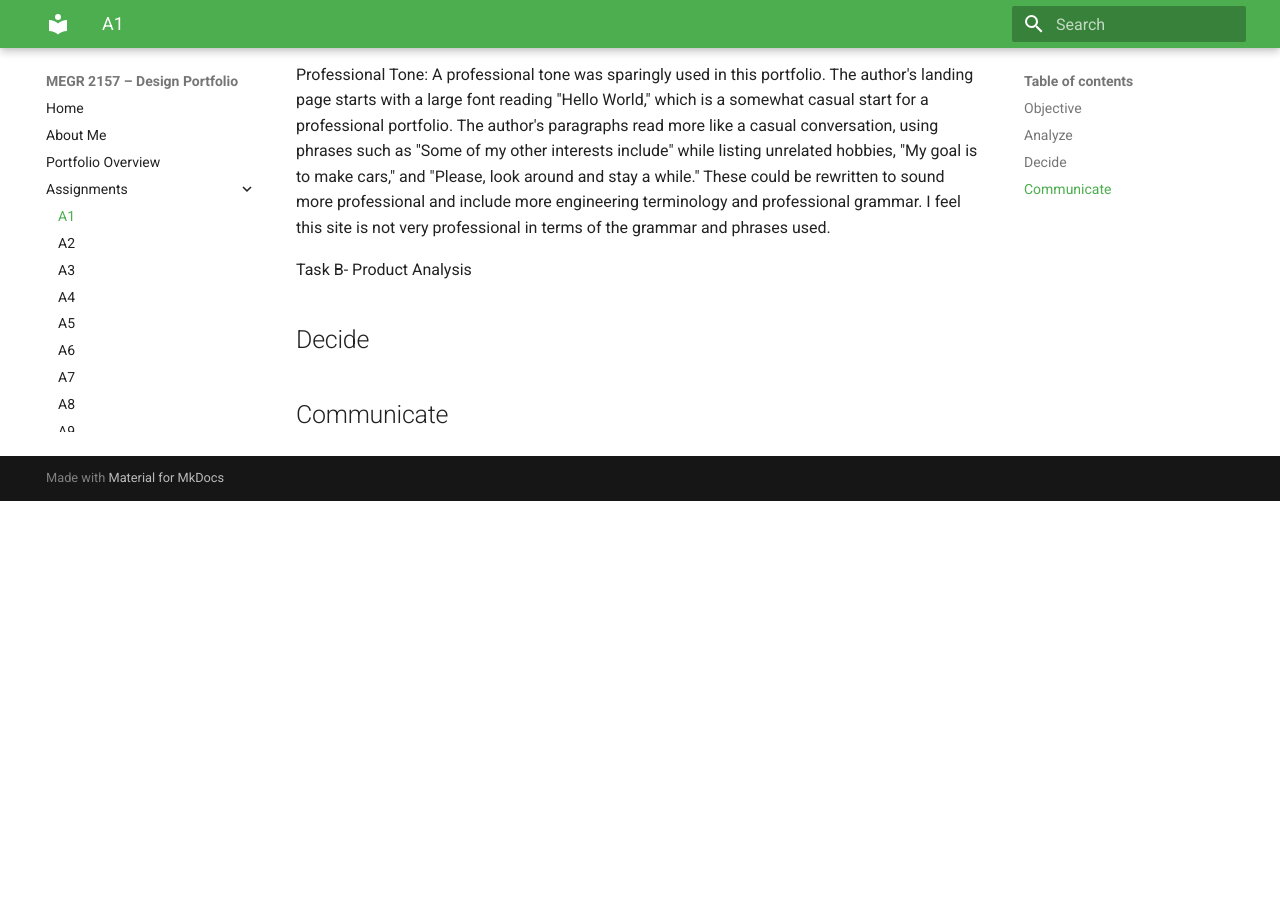
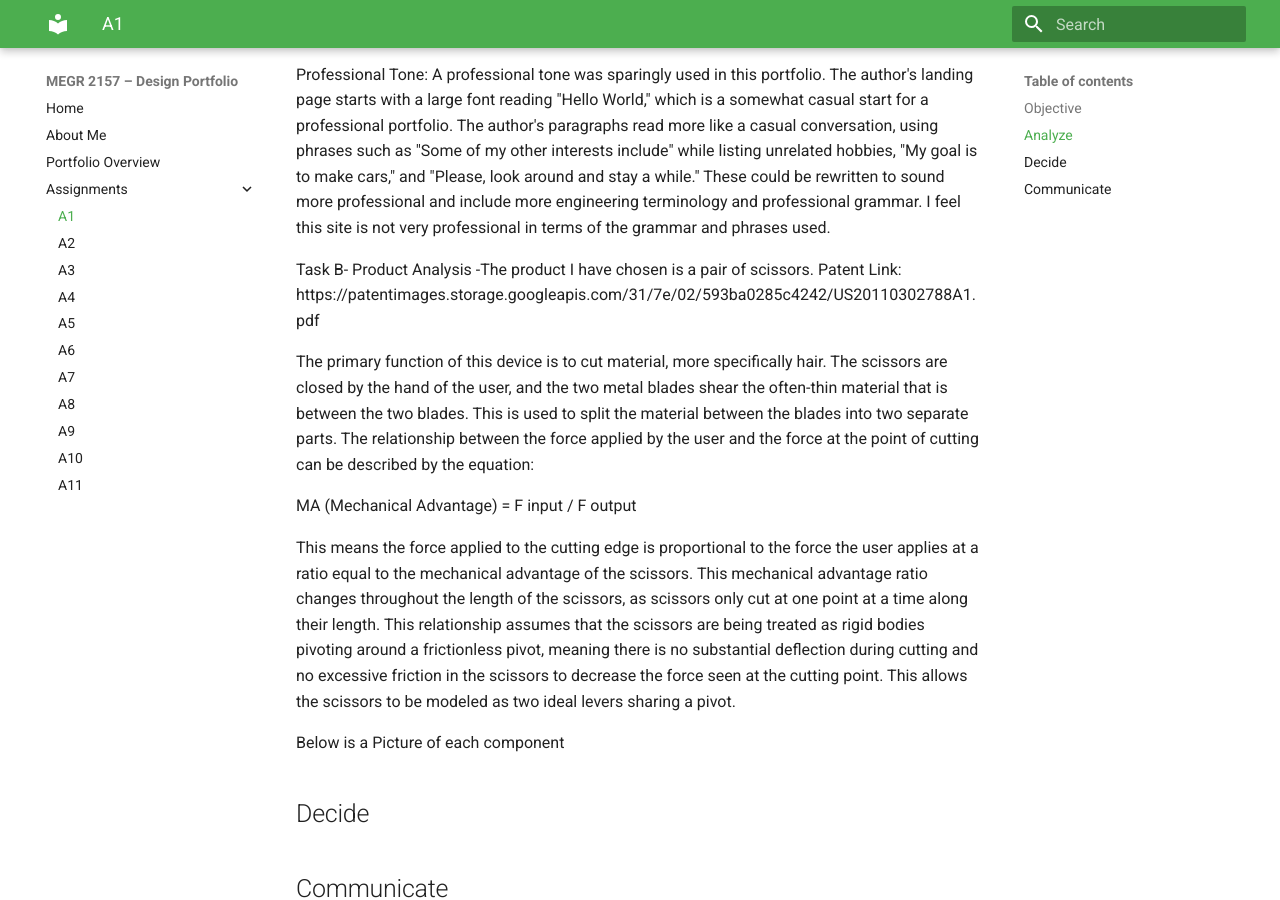
Before and after one commit to JacBinon/SOHPMORE-DESIGN, an MkDocs documentation site: the page built from docs/assignments/A01/index.md, in a window 1280 px wide and 900 px high, scrolled down 2618 px. Built offline with MkDocs 1.6.1 and Material for MkDocs 9.7.7, drawn with Linux system fonts in a browser that asks for light colours; before the commit the page ends 3119 px from its top, so only the background shows below that.

Commit message:
Update index.md

```diff
--- a/docs/assignments/A01/index.md
+++ b/docs/assignments/A01/index.md
@@ -57,7 +57,23 @@ Evidence of Reasoning: As previously stated in the Reproducibility section, this
 
 Professional Tone: A professional tone was sparingly used in this portfolio. The author's landing page starts with a large font reading "Hello World," which is a somewhat casual start for a professional portfolio. The author's paragraphs read more like a casual conversation, using phrases such as "Some of my other interests include" while listing unrelated hobbies, "My goal is to make cars," and "Please, look around and stay a while." These could be rewritten to sound more professional and include more engineering terminology and professional grammar. I feel this site is not very professional in terms of the grammar and phrases used.
 
+
+
+
+
+
 Task B- Product Analysis
+-The product I have chosen is a pair of scissors. Patent Link: https://patentimages.storage.googleapis.com/31/7e/02/593ba0285c4242/US20110302788A1.pdf
+
+The primary function of this device is to cut material, more specifically hair. The scissors are closed by the hand of the user, and the two metal blades shear the often-thin material that is between the two blades. This is used to split the material between the blades into two separate parts. The relationship between the force applied by the user and the force at the point of cutting can be described by the equation:
+
+MA (Mechanical Advantage) = F input / F output
+
+This means the force applied to the cutting edge is proportional to the force the user applies at a ratio equal to the mechanical advantage of the scissors. This mechanical advantage ratio changes throughout the length of the scissors, as scissors only cut at one point at a time along their length. This relationship assumes that the scissors are being treated as rigid bodies pivoting around a frictionless pivot, meaning there is no substantial deflection during cutting and no excessive friction in the scissors to decrease the force seen at the cutting point. This allows the scissors to be modeled as two ideal levers sharing a pivot.
+
+Below is a Picture of each component
+
+
 
 ## Decide
 
```
